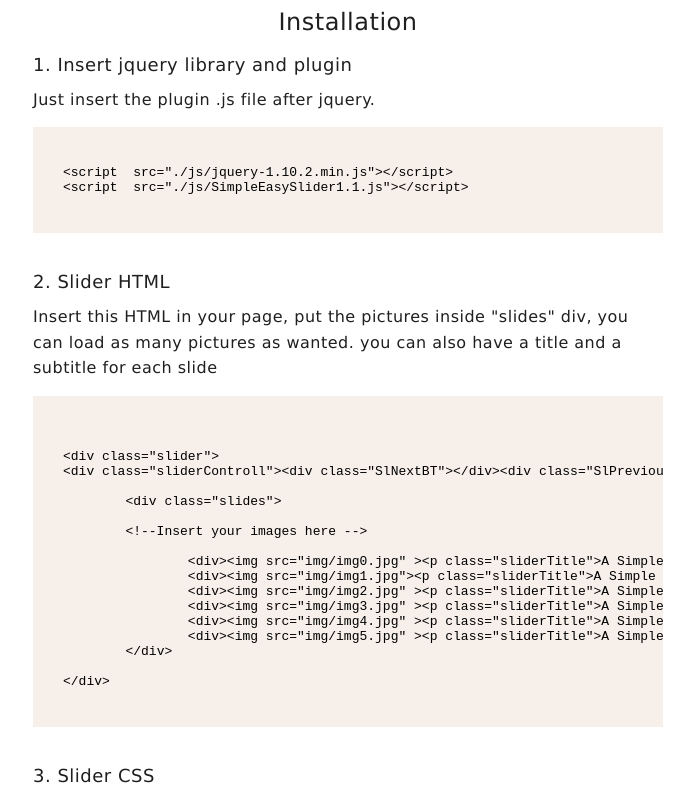
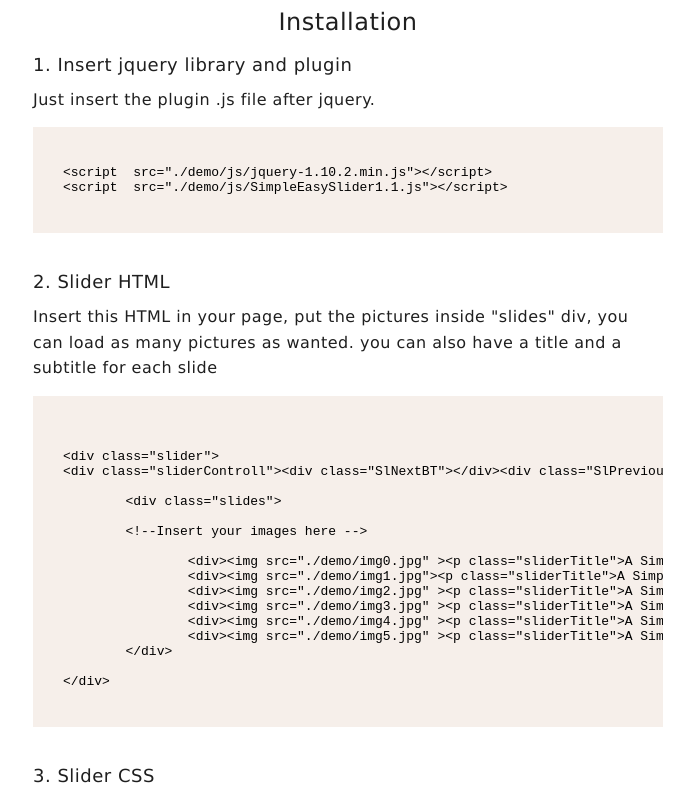
Before and after one commit to bisnuto/Simple-Easy-Slider, a plain HTML site: page index.html in a window 1280 px wide. Shown: the part 903-1698 px from the top of the page, without its empty margins (292-986 px from the left). Drawn offline with nearby package versions, Linux system fonts and the light colour scheme; files that its build step writes are made by us from their sources; files whose address does not match are found by name.

Commit message:
Update index.html

```diff
--- a/index.html
+++ b/index.html
@@ -10,7 +10,7 @@
 	<meta name="keywords" content="slider, jquery, javascript, easy, plugin, html, html5, simple">
 
 
-    <link rel="stylesheet" type="text/css" href="./css/styles.css">
+    <link rel="stylesheet" type="text/css" href="./demo/styles.css">
 
 </head>
 
@@ -23,12 +23,12 @@
 	<div class="slides">
 
 <!--Insert your images here -->
-		<div><img src="img/img0.jpg" ><h1 class="sliderTitle">Simple Easy Slider</h1><p class="sliderSubTitle">A Light and Easy to install jquery plugin</p><span class="sliderOverlay"></span></div>
-		<div><img src="img/img1.jpg" ><p class="sliderTitle">Simple Easy Slider</p><p class="sliderSubTitle">A Light and Easy to install jquery plugin</p><span class="sliderOverlay"></span></div>
-		<div><img src="img/img2.jpg" ><p class="sliderTitle">Simple Easy Slider</p><p class="sliderSubTitle">A Light and Easy to install jquery plugin</p><span class="sliderOverlay"></span></div>
-		<div><img src="img/img3.jpg" ><p class="sliderTitle">Simple Easy Slider</p><p class="sliderSubTitle">A Light and Easy to install jquery plugin</p><span class="sliderOverlay"></span></div>
-		<div><img src="img/img4.jpg" ><p class="sliderTitle">Simple Easy Slider</p><p class="sliderSubTitle">A Light and Easy to install jquery plugin</p><span class="sliderOverlay"></span></div>
-		<div><img src="img/img5.jpg" ><p class="sliderTitle">Simple Easy Slider</p><p class="sliderSubTitle">A Light and Easy to install jquery plugin</p><span class="sliderOverlay"></span></div>
+		<div><img src="./demo/img0.jpg" ><h1 class="sliderTitle">Simple Easy Slider</h1><p class="sliderSubTitle">A Light and Easy to install jquery plugin</p><span class="sliderOverlay"></span></div>
+		<div><img src="./demo/img1.jpg" ><p class="sliderTitle">Simple Easy Slider</p><p class="sliderSubTitle">A Light and Easy to install jquery plugin</p><span class="sliderOverlay"></span></div>
+		<div><img src="./demo/img2.jpg" ><p class="sliderTitle">Simple Easy Slider</p><p class="sliderSubTitle">A Light and Easy to install jquery plugin</p><span class="sliderOverlay"></span></div>
+		<div><img src="./demo/img3.jpg" ><p class="sliderTitle">Simple Easy Slider</p><p class="sliderSubTitle">A Light and Easy to install jquery plugin</p><span class="sliderOverlay"></span></div>
+		<div><img src="./demo/img4.jpg" ><p class="sliderTitle">Simple Easy Slider</p><p class="sliderSubTitle">A Light and Easy to install jquery plugin</p><span class="sliderOverlay"></span></div>
+		<div><img src="./demo/img5.jpg" ><p class="sliderTitle">Simple Easy Slider</p><p class="sliderSubTitle">A Light and Easy to install jquery plugin</p><span class="sliderOverlay"></span></div>
 	</div>
 
 </div>
@@ -48,8 +48,8 @@
 		<p>Just insert the plugin .js file after jquery.</p>
 				<div class="code">
 		     <xmp>
-<script  src="./js/jquery-1.10.2.min.js"></script>
-<script  src="./js/SimpleEasySlider1.1.js"></script>
+<script  src="./demo/js/jquery-1.10.2.min.js"></script>
+<script  src="./demo/js/SimpleEasySlider1.1.js"></script>
 			</xmp>
 				</div>
 
@@ -65,12 +65,12 @@
 
         <!--Insert your images here -->
 
-		<div><img src="img/img0.jpg" ><p class="sliderTitle">A Simple Title</p><p class="sliderSubTitle">An Easy Subtitle</p><span class="sliderOverlay"></span></div>
-		<div><img src="img/img1.jpg"><p class="sliderTitle">A Simple Title</p><p class="sliderSubTitle">An Easy Subtitle</p><span class="sliderOverlay"></span></div>
-		<div><img src="img/img2.jpg" ><p class="sliderTitle">A Simple Title</p><p class="sliderSubTitle">An Easy Subtitle</p><span class="sliderOverlay"></span></div>
-		<div><img src="img/img3.jpg" ><p class="sliderTitle">A Simple Title</p><p class="sliderSubTitle">An Easy Subtitle</p><span class="sliderOverlay"></span></div>
-		<div><img src="img/img4.jpg" ><p class="sliderTitle">A Simple Title</p><p class="sliderSubTitle">An Easy Subtitle</p><span class="sliderOverlay"></span></div>
-		<div><img src="img/img5.jpg" ><p class="sliderTitle">A Simple Title</p><p class="sliderSubTitle">An Easy Subtitle</p><span class="sliderOverlay"></span></div>
+		<div><img src="./demo/img0.jpg" ><p class="sliderTitle">A Simple Title</p><p class="sliderSubTitle">An Easy Subtitle</p><span class="sliderOverlay"></span></div>
+		<div><img src="./demo/img1.jpg"><p class="sliderTitle">A Simple Title</p><p class="sliderSubTitle">An Easy Subtitle</p><span class="sliderOverlay"></span></div>
+		<div><img src="./demo/img2.jpg" ><p class="sliderTitle">A Simple Title</p><p class="sliderSubTitle">An Easy Subtitle</p><span class="sliderOverlay"></span></div>
+		<div><img src="./demo/img3.jpg" ><p class="sliderTitle">A Simple Title</p><p class="sliderSubTitle">An Easy Subtitle</p><span class="sliderOverlay"></span></div>
+		<div><img src="./demo/img4.jpg" ><p class="sliderTitle">A Simple Title</p><p class="sliderSubTitle">An Easy Subtitle</p><span class="sliderOverlay"></span></div>
+		<div><img src="./demo/img5.jpg" ><p class="sliderTitle">A Simple Title</p><p class="sliderSubTitle">An Easy Subtitle</p><span class="sliderOverlay"></span></div>
 	</div>
 
 </div>
@@ -125,8 +125,8 @@ easyOptions(true, false, false, false);
 	<p>Copyright © Fernando Souza All Rights Reserved.</p>
 </div>
 
-<script  src="./js/jquery-1.10.2.min.js"></script>
-<script  src="./js/SimpleEasySlider1.1.js"></script>
+<script  src="./demo/js/jquery-1.10.2.min.js"></script>
+<script  src="./demo/js/SimpleEasySlider1.1.js"></script>
 <script>
 	easyOptions(true, true, true, true);
 </script>
```
